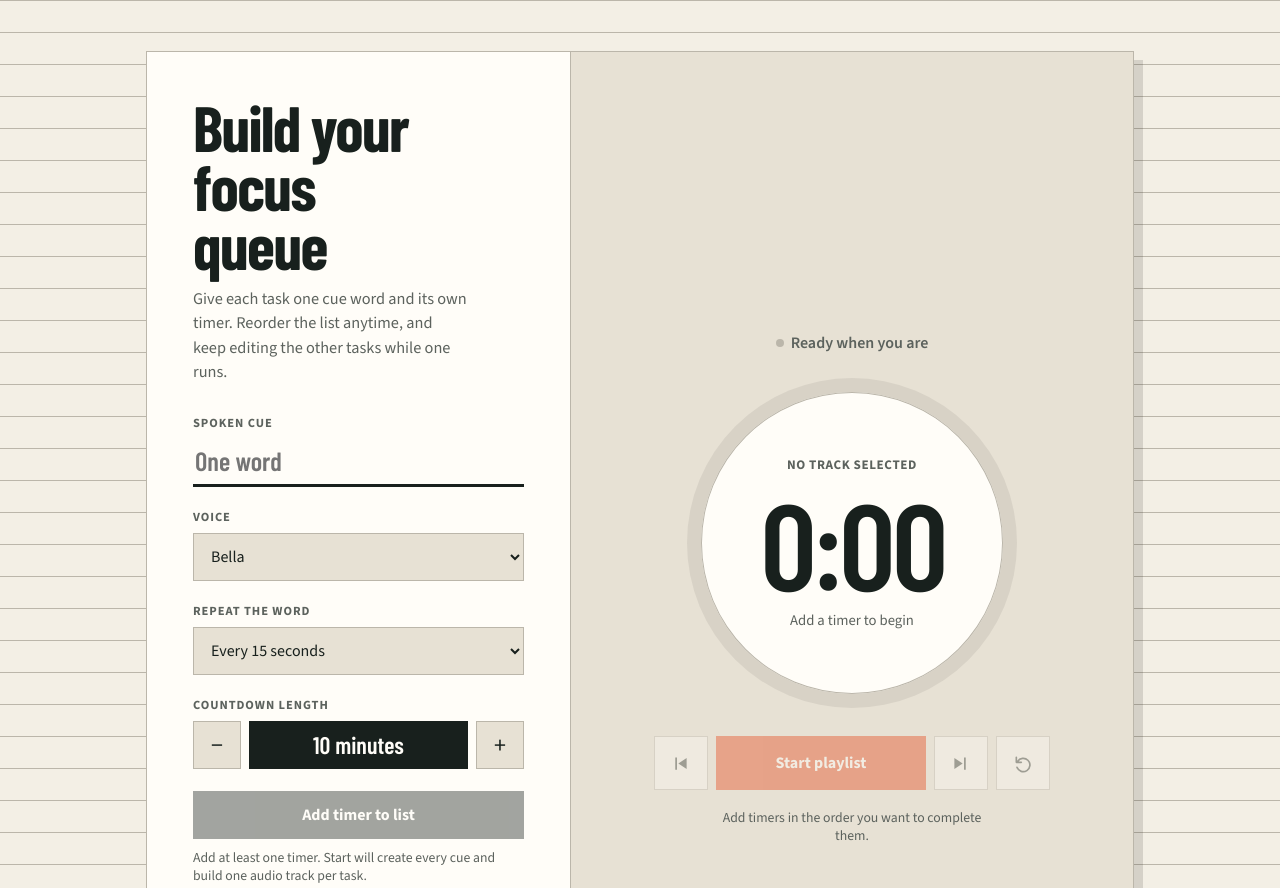
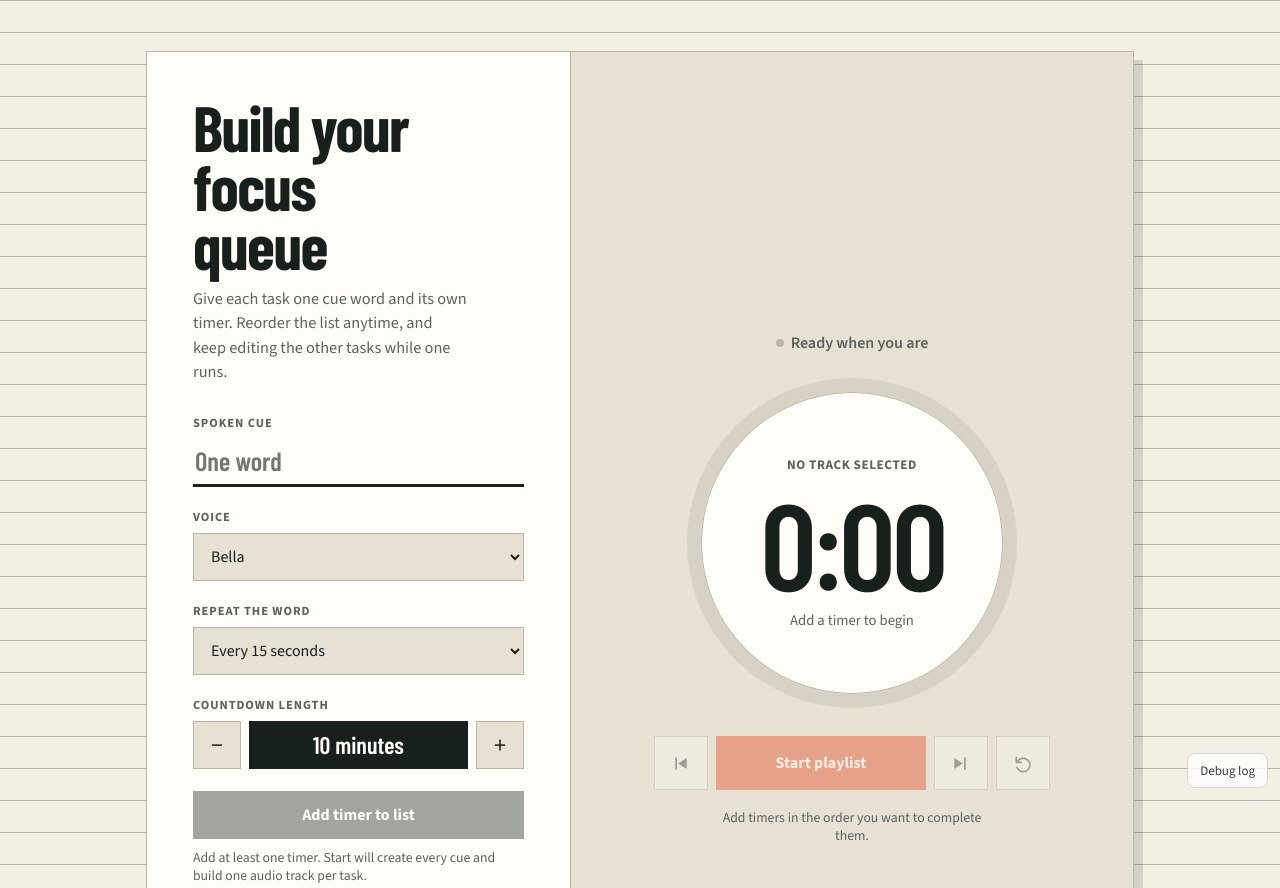
Before and after one commit to aaronjszy/focus-timer, a plain HTML site: page index.html in a window 1280 px wide. Shown: the top 888 px of the page. Drawn offline with nearby package versions, Linux system fonts and the light colour scheme.

Commit message:
Add persistent debug log toggle

```diff
--- a/index.html
+++ b/index.html
@@ -1836,5 +1836,19 @@
     })();
   </script>
 <script>if('serviceWorker' in navigator){navigator.serviceWorker.register('sw.js');}</script>
+<script>
+// Persistent debug log toggle (added 2026-10-11)
+(function() {
+  var btn = document.createElement('button');
+  btn.textContent = 'Debug log';
+  btn.type = 'button';
+  btn.style.cssText = 'position:fixed;bottom:12px;right:12px;z-index:9999;opacity:0.75;padding:8px 12px;font-size:13px;border-radius:8px;border:1px solid #ccc;background:#fff;';
+  btn.onclick = function() {
+    var p = document.getElementById('debugPanel');
+    if (p) { p.hidden = !p.hidden; if (!p.hidden) p.scrollIntoView({block:'nearest'}); }
+  };
+  document.body.appendChild(btn);
+})();
+</script>
 </body>
 </html>
```
